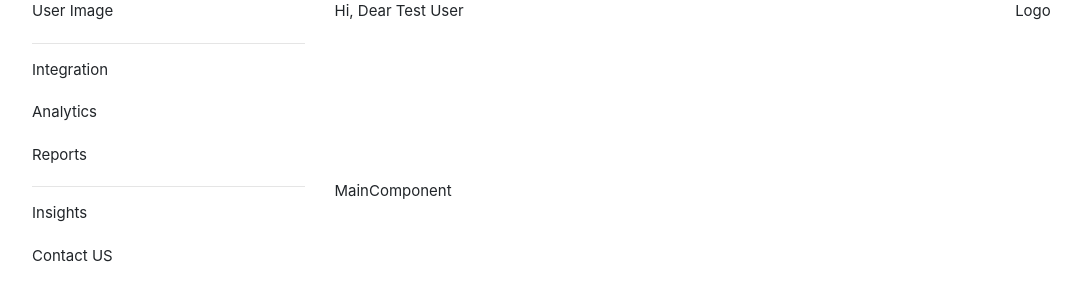
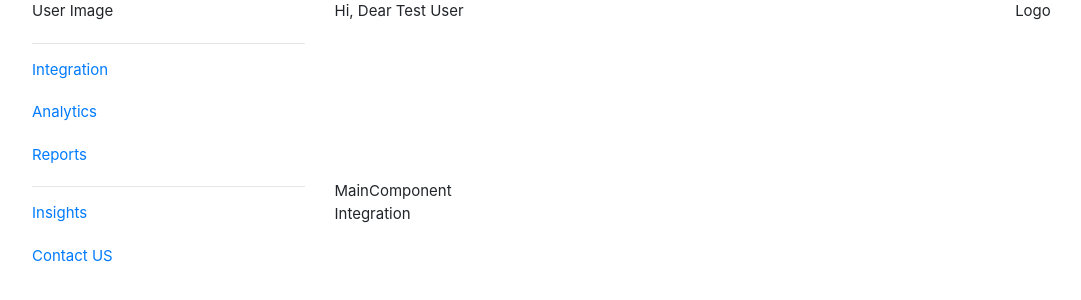
Before and after one commit to abhijeet-sonaje/interview-test, a React (Create React App) app in the folder test-react-app-frontend/: page /integration in a window 1280 px wide. Shown: the top 300 px of the page, without its empty margins (18-1099 px from the left). Built offline with nearby package versions, Linux system fonts and the light colour scheme.

Commit message:
linking of with router for main component

```diff
--- /dev/null
+++ b/test-react-app-frontend/src/components/MainComponent/Analytics/index.tsx
@@ -0,0 +1,11 @@
+import React, { Component } from 'react';
+
+export default class Analytics extends Component {
+    public render() {
+        return (
+            <div>
+                Analytics
+            </div>
+        );
+    }
+}
--- /dev/null
+++ b/test-react-app-frontend/src/components/MainComponent/ContactUs/index.tsx
@@ -0,0 +1,11 @@
+import React, { Component } from 'react';
+
+export default class ContactUs extends Component {
+    public render() {
+        return (
+            <div>
+                ContactUs
+            </div>
+        );
+    }
+}
--- /dev/null
+++ b/test-react-app-frontend/src/components/MainComponent/Insights/index.tsx
@@ -0,0 +1,11 @@
+import React, { Component } from 'react';
+
+export default class Reports extends Component {
+    public render() {
+        return (
+            <div>
+                Insights
+            </div>
+        );
+    }
+}
--- /dev/null
+++ b/test-react-app-frontend/src/components/MainComponent/Integration/index.tsx
@@ -0,0 +1,11 @@
+import React, { Component } from 'react';
+
+export default class Itegration extends Component {
+    public render() {
+        return (
+            <div>
+                Integration
+            </div>
+        );
+    }
+}
--- /dev/null
+++ b/test-react-app-frontend/src/components/MainComponent/Reports/index.tsx
@@ -0,0 +1,11 @@
+import React, { Component } from 'react';
+
+export default class Reports extends Component {
+    public render() {
+        return (
+            <div>
+                Reports
+            </div>
+        );
+    }
+}
--- a/test-react-app-frontend/src/components/MainComponent/index.tsx
+++ b/test-react-app-frontend/src/components/MainComponent/index.tsx
@@ -1,11 +1,35 @@
 import React, { Component } from 'react';
+import { Switch, Route } from "react-router-dom";
+
+import Integration from './Integration/index';
+import Analytics from './Analytics/index';
+import Reports from './Reports/index';
+import Insights from './Insights/index';
+import ContactUs from './ContactUs/index';
 
 export default class App extends Component<any, any> {
     public render() {
         return (
             <div className="row main-component-height">
                 <div className="col-md col-sm">
-                    MainComponent {this.props.name}
+                    MainComponent
+                    <Switch>
+                        <Route path="/integration">
+                            <Integration />
+                        </Route>
+                        <Route path="/analytics">
+                            <Analytics />
+                        </Route>
+                        <Route path="/reports">
+                            <Reports />
+                        </Route>
+                        <Route path="/insights">
+                            <Insights />
+                        </Route>
+                        <Route path="/contactus">
+                            <ContactUs />
+                        </Route>
+                    </Switch>
                 </div>
             </div>
         );
--- a/test-react-app-frontend/src/components/Sidenav/index.tsx
+++ b/test-react-app-frontend/src/components/Sidenav/index.tsx
@@ -1,4 +1,6 @@
 import React, { Component } from 'react';
+
+import { Link } from "react-router-dom";
 
 export default class App extends Component {
     public render() {
@@ -14,28 +16,28 @@ export default class App extends Component {
                         <hr />
                         <div className="row sidenav-items">
                             <div className="col-md">
-                                Integration
+                                <Link to="/integration">Integration</Link>
                             </div>
                         </div>
                         <div className="row sidenav-items">
                             <div className="col-md">
-                                Analytics
+                                <Link to="/analytics">Analytics</Link>
                             </div>
                         </div>
                         <div className="row sidenav-items">
                             <div className="col-md">
-                                Reports
+                                <Link to="/reports">Reports</Link>
                             </div>
                         </div>
                         <hr />
                         <div className="row sidenav-items">
                             <div className="col-md">
-                                Insights
+                                <Link to="/insights">Insights</Link>
                             </div>
                         </div>
                         <div className="row sidenav-items">
                             <div className="col-md">
-                                Contact US
+                                <Link to="/contactus">Contact US</Link>
                             </div>
                         </div>
                     </div>
```
Also changed, not shown: test-react-app-frontend/src/App.tsx (+3 -4 lines).
